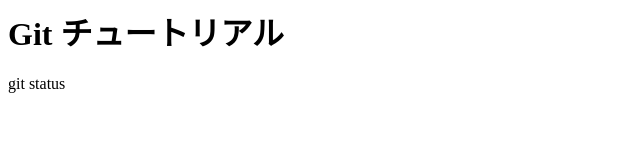
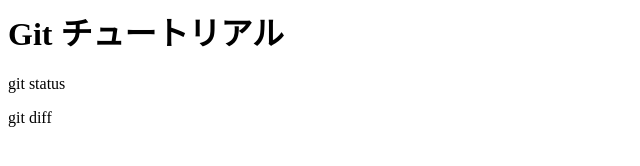
Before and after one commit to yuya17/git_tutorial, a plain HTML site: page index.html in a window 1280 px wide. Shown: the full height of the page, 0-640 px from the left. Drawn offline with Linux system fonts and the light colour scheme.

Commit message:
Initial 3rd messages

```diff
--- a/index.html
+++ b/index.html
@@ -1,2 +1,3 @@
 <h1>Git チュートリアル</h1>
 <p>git status</p>
+<p>git diff<p/>
```
